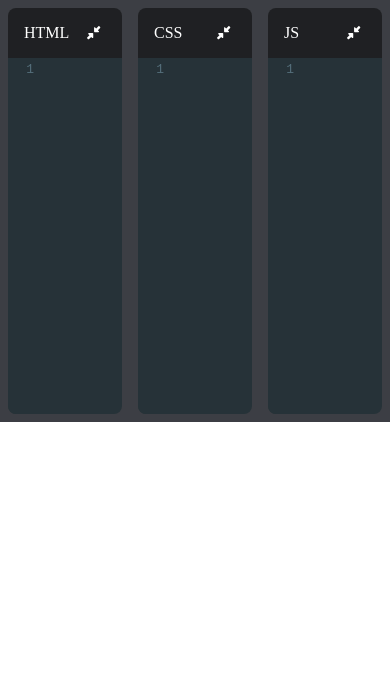
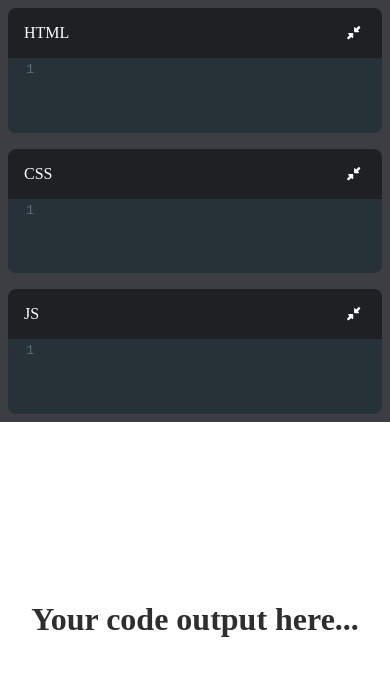
Before and after one commit to haddercone/codepen-clone, a React app in the folder codepen-clone/: page / in a window 390 px wide. Built offline with nearby package versions, Linux system fonts and the light colour scheme.

Commit message:
made responsive

```diff
--- a/codepen-clone/src/components/App.js
+++ b/codepen-clone/src/components/App.js
@@ -8,6 +8,13 @@ function App() {
   const [js, setJs] = useLocalStorage("js", "");
   const [srcDoc, setsrcDoc] = useState("");
 
+  const placeHolder = `
+      <html>
+      <body style="height:90vh;display:flex; justify-content:center; align-items:center;color:#2e2e2e">
+        <h1> Your code output here...</h1>
+      </body>
+      </html>
+      `
   useEffect(() => {
     const timeout = setTimeout(() => {
       setsrcDoc(`
@@ -46,7 +53,7 @@ function App() {
       </div>
       <div className="pane">
         <iframe
-          srcDoc={srcDoc}
+          srcDoc={(html === "" && css === "" && js === "") ? placeHolder : srcDoc}
           title="output"
           sandbox="allow-scripts"
           frameborder="0"
--- a/codepen-clone/src/index.css
+++ b/codepen-clone/src/index.css
@@ -55,3 +55,9 @@ body{
   border-bottom-right-radius: .5rem;
   overflow: hidden;
 }
+@media screen and (max-width:700px) {
+  .pane{
+    flex-direction: column;
+    overflow: auto;
+  }
+}
```
